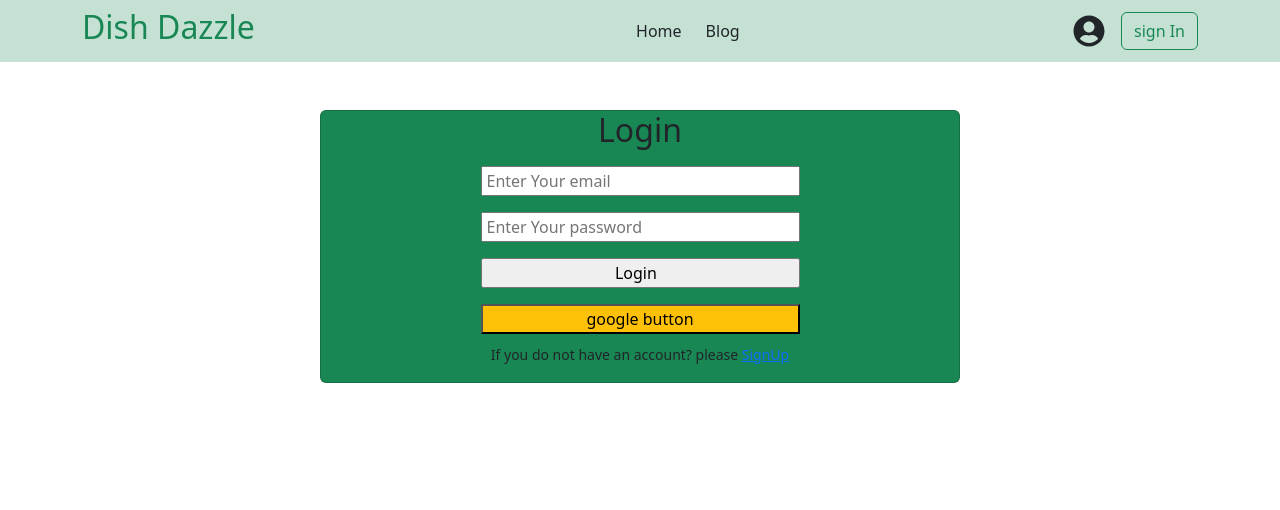
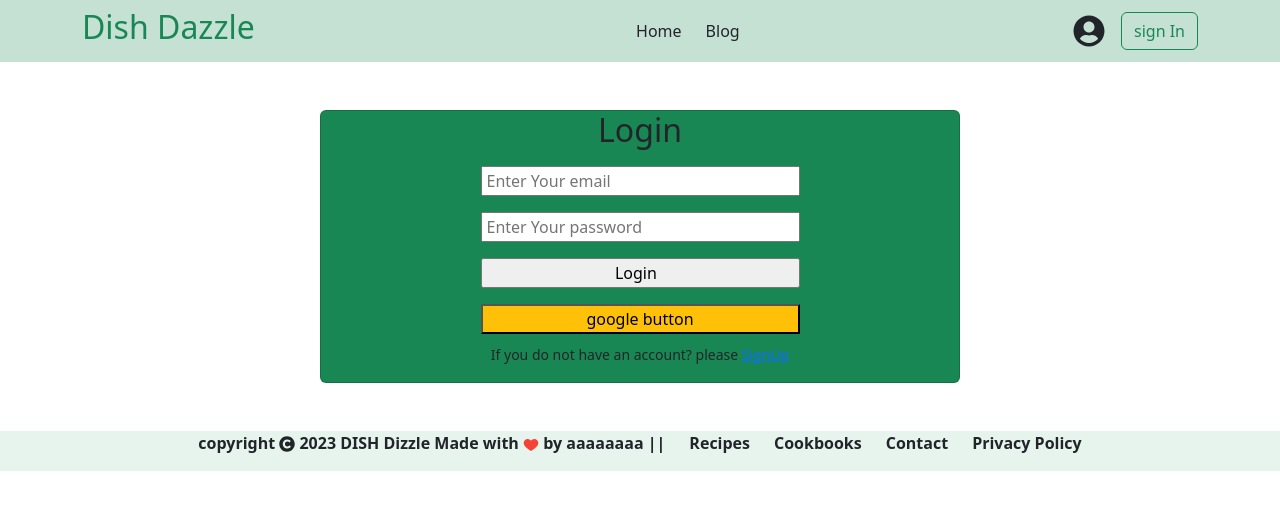
Before and after one commit to sadiawcutecat/Chef-recipe-hunter, a React (Vite) app: page /login in a window 1280 px wide. Shown: the top 510 px of the page. Built offline with nearby package versions, Linux system fonts and the light colour scheme.

Commit message:
code modified

```diff
--- a/src/Pages/Login/Login.jsx
+++ b/src/Pages/Login/Login.jsx
@@ -6,6 +6,7 @@ import { useState } from 'react';
 import { useContext } from 'react';
 import { AuthContext } from '../../Contexts/AuthProvider';
 import auth from '../../firebase/firebase.config';
+import Footer from '../Shared/Footer/Footer';
 
 const Login = () => {
     const [user, setUser] = useState(null);
@@ -64,6 +65,7 @@ const handleSubmit = (event) =>{
 
                 <p className=''><small>If you do not have an account? please <Link className='text-primary text-bold' to="/signUp"> SignUp</Link></small></p>
             </div>
+            <Footer></Footer>
 
 
 
```
